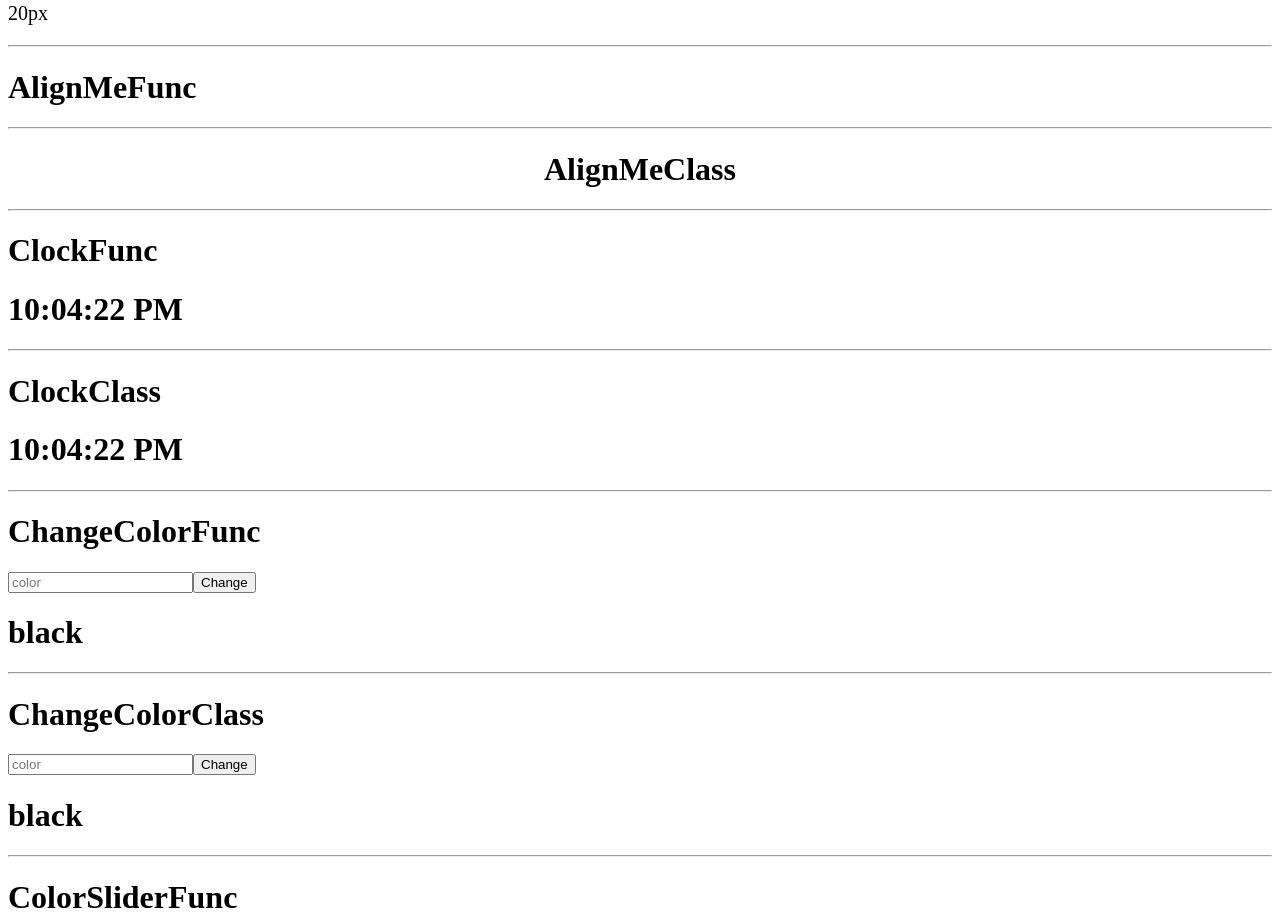
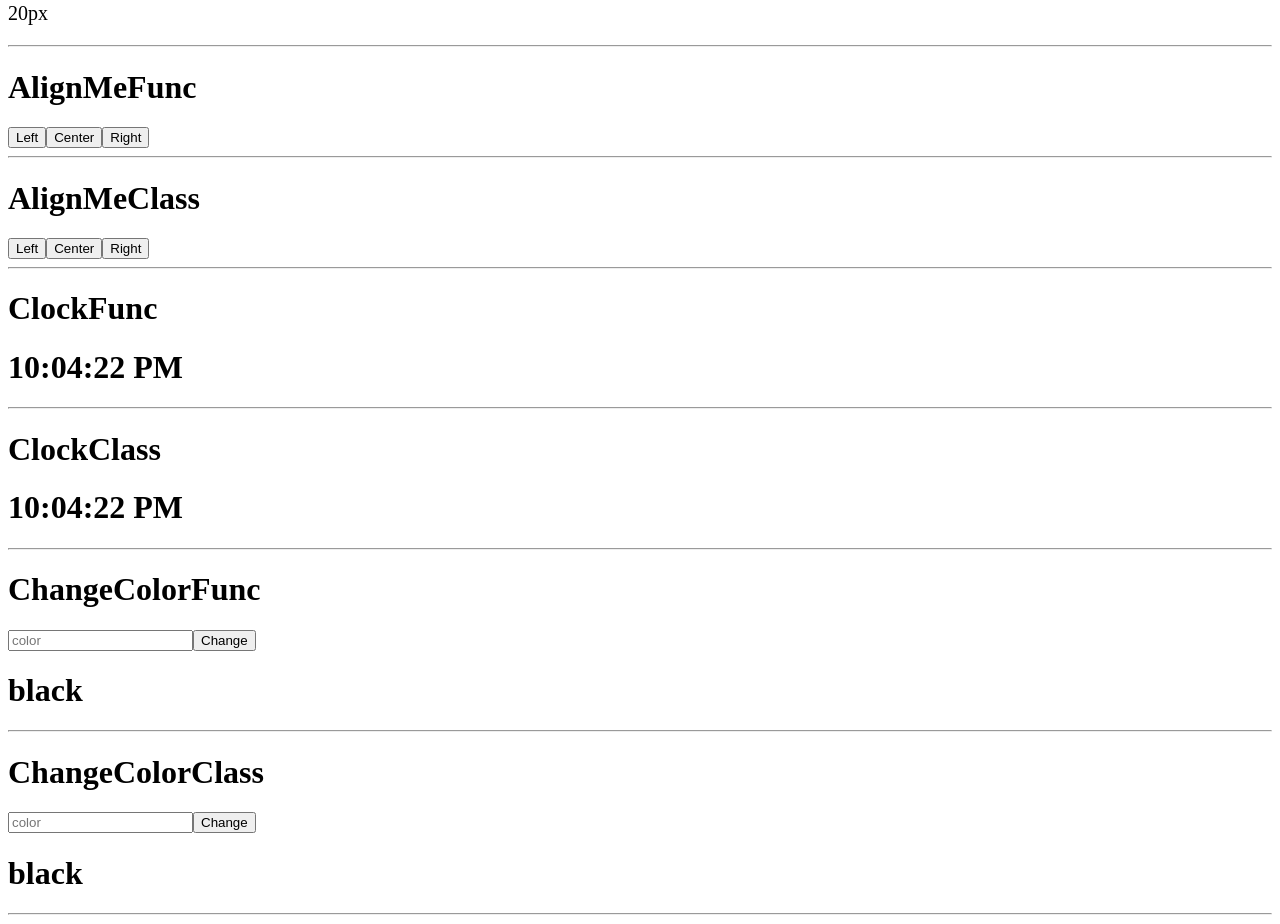
Before and after one commit to mkusztal/react-typescript-widgets, a React (Create React App) app: page / in a window 1280 px wide. Shown: the part 780-1704 px from the top of the page. Built offline with nearby package versions, Linux system fonts and the light colour scheme.

Commit message:
Solve problem with TextAlign type

```diff
--- a/src/components/AlignMeClass/AlignMeClass.tsx
+++ b/src/components/AlignMeClass/AlignMeClass.tsx
@@ -4,9 +4,6 @@ type TProps = {
   [key: string]: any;
 };
 
-type TState = {
-  alignment: string;
-};
 type TextAlign =
   | "center"
   | "end"
@@ -15,6 +12,10 @@ type TextAlign =
   | "match-parent"
   | "right"
   | "start";
+
+type TState = {
+  alignment: TextAlign;
+};
 
 class AlignMeClass extends Component<TProps, TState> {
   constructor(props: TProps) {
@@ -25,13 +26,25 @@ class AlignMeClass extends Component<TProps, TState> {
     };
   }
 
+  alignmentLeft = () => {
+    this.setState({ alignment: "left" });
+  };
+  alignmentCenter = () => {
+    this.setState({ alignment: "center" });
+  };
+  alignmentRight = () => {
+    this.setState({ alignment: "right" });
+  };
+
   render() {
+    const { alignment } = this.state;
+
     return (
       <div>
-        <h1 style={{ textAlign: "center" }}>AlignMeClass</h1>
-        {/* <button onClick={alignmentLeft}>Left</button>
-    <button onClick={alignmentCenter}>Center</button>
-    <button onClick={alignmentRight}>Right</button> */}
+        <h1 style={{ textAlign: alignment }}>AlignMeClass</h1>
+        <button onClick={this.alignmentLeft}>Left</button>
+        <button onClick={this.alignmentCenter}>Center</button>
+        <button onClick={this.alignmentRight}>Right</button>
       </div>
     );
   }
--- a/src/components/AlignMeFunc/AlignMeFunc.tsx
+++ b/src/components/AlignMeFunc/AlignMeFunc.tsx
@@ -1,19 +1,36 @@
 import React, { useState } from "react";
 
+type TextAlign =
+  | "center"
+  | "end"
+  | "justify"
+  | "left"
+  | "match-parent"
+  | "right"
+  | "start";
+
 const AlignMeFunc = () => {
-  const [alignment, setAlignment] = useState("left");
+  const [alignment, setAlignment] = useState<TextAlign>("left");
 
-  // alignmentLeft = () => {
-  //   setAlignment({ alignment: "left" });
-  // };
+  const alignmentLeft = () => {
+    setAlignment("left");
+  };
+
+  const alignmentCenter = () => {
+    setAlignment("center");
+  };
+
+  const alignmentRight = () => {
+    setAlignment("right");
+  };
 
   console.log(alignment);
   return (
     <div>
-      <h1 style={{ textAlign: "left" }}>AlignMeFunc</h1>
-      {/* <button onClick={alignmentLeft}>Left</button>
+      <h1 style={{ textAlign: alignment }}>AlignMeFunc</h1>
+      <button onClick={alignmentLeft}>Left</button>
       <button onClick={alignmentCenter}>Center</button>
-      <button onClick={alignmentRight}>Right</button> */}
+      <button onClick={alignmentRight}>Right</button>
     </div>
   );
 };
```
